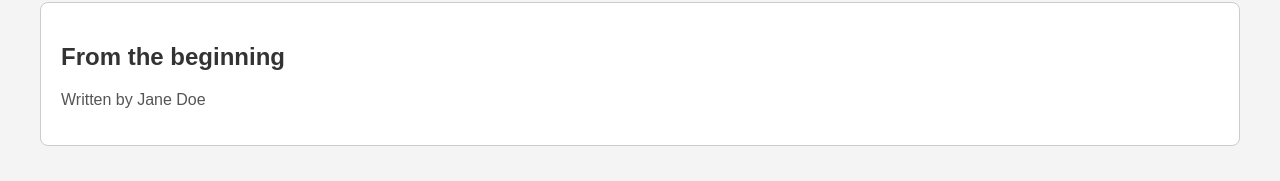
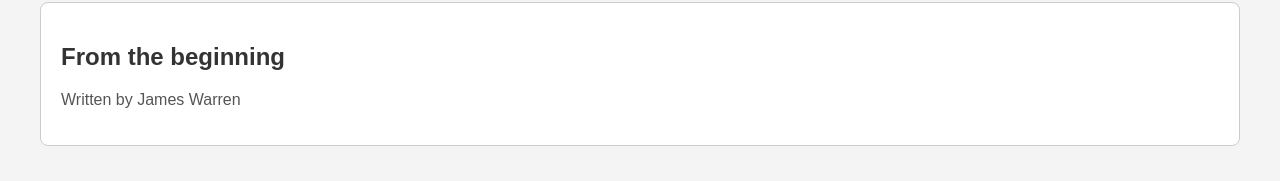
Before and after one commit to Shadow-of-Drax/Portfolio, a React (Create React App) app in the folder my-blog/: page / in a window 1280 px wide. Shown: the part 260-441 px from the top of the page. Built offline with nearby package versions, Linux system fonts and the light colour scheme.

Commit message:
Update Home.js

```diff
--- a/my-blog/src/pages/Home.js
+++ b/my-blog/src/pages/Home.js
@@ -8,7 +8,7 @@ const Home = () => {
     // Mock fetch API
     setPosts([
       { id: 1, title: 'My First Blog', author: 'James Warren', body: 'This is my first blog post...' },
-      { id: 2, title: 'From the beginning', author: 'Jane Doe', body: 'Started my careere in the Army...' }
+      { id: 2, title: 'From the beginning', author: 'James Warren', body: 'Started my careere in the Army...' }
     ]);
   }, []);
 
```
